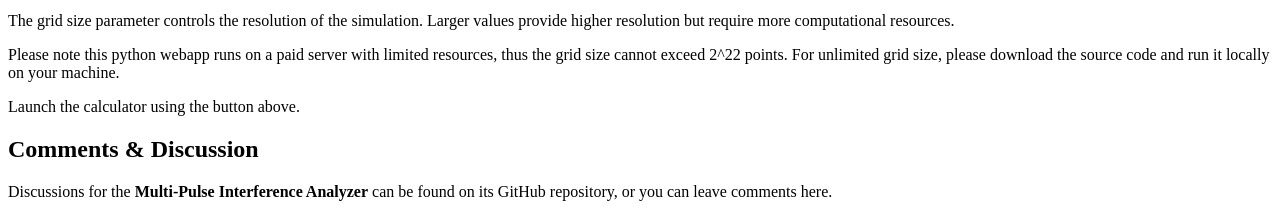
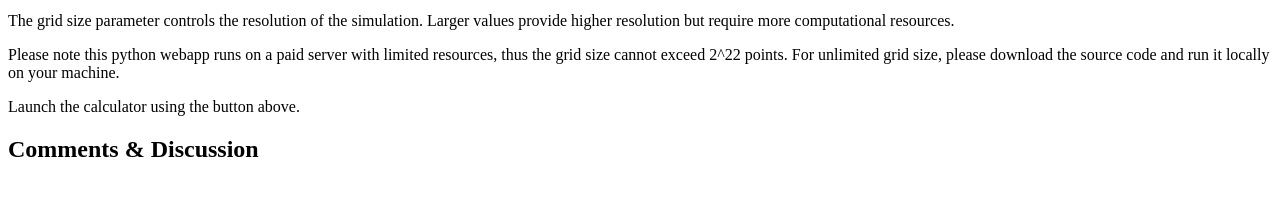
Before and after one commit to visuphy/MultiPulseInterference, a Flask app: page / in a window 1280 px wide; the page is wider, and only the part inside the window is pictured. Shown: the part 1559-1776 px from the top of that part. After the commit the page ends 1716 px from the top of that part, so only its background shows below. Run offline with Flask 2, Linux system fonts and the light colour scheme; some libraries are stand-ins or nearby versions.

Commit message:
modified intro

```diff
--- a/templates/intro.html
+++ b/templates/intro.html
@@ -101,7 +101,6 @@
 
         <div class="comments-section">
              <h2>Comments & Discussion</h2>
-             <p>Discussions for the <strong>Multi-Pulse Interference Analyzer</strong> can be found on its GitHub repository, or you can leave comments here.</p>
             <script src="https://giscus.app/client.js"
         data-repo="visuphy/MultiPulseInterference"
         data-repo-id="R_kgDOPY8wLg"
```
